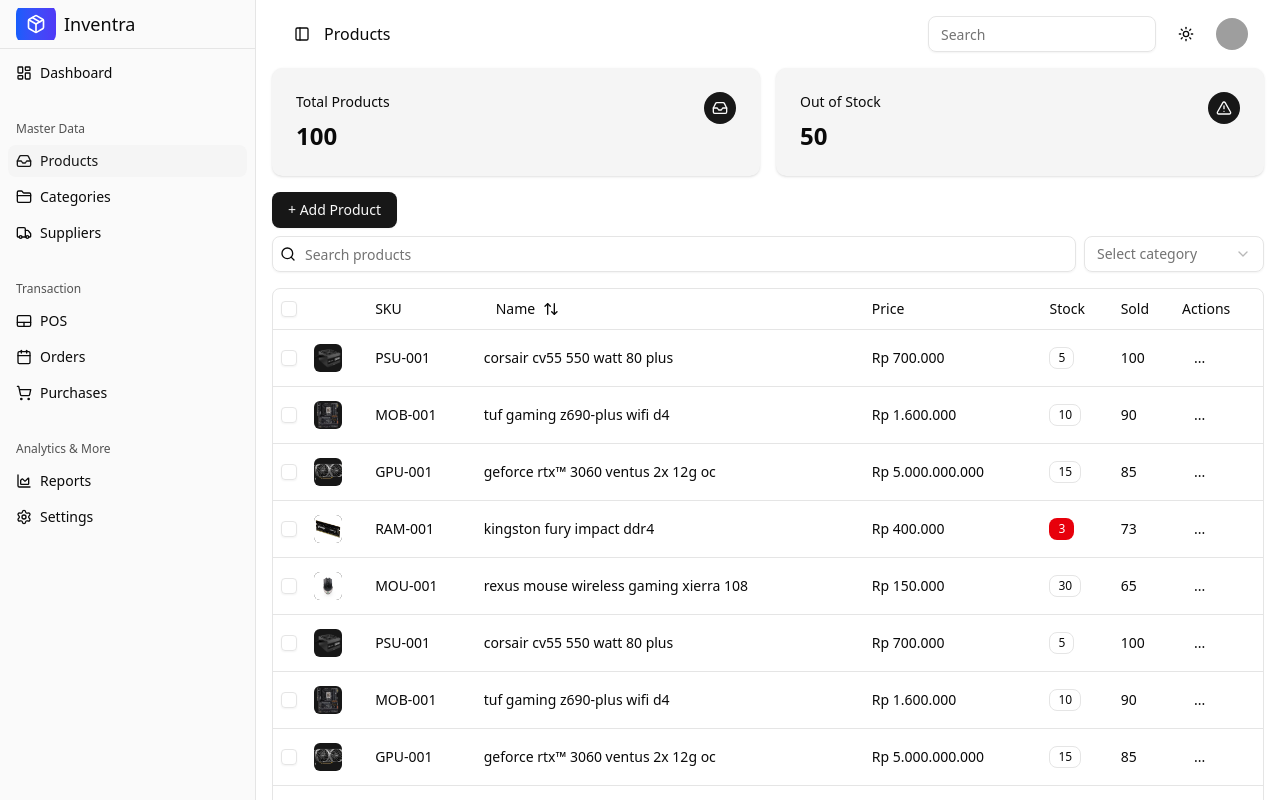
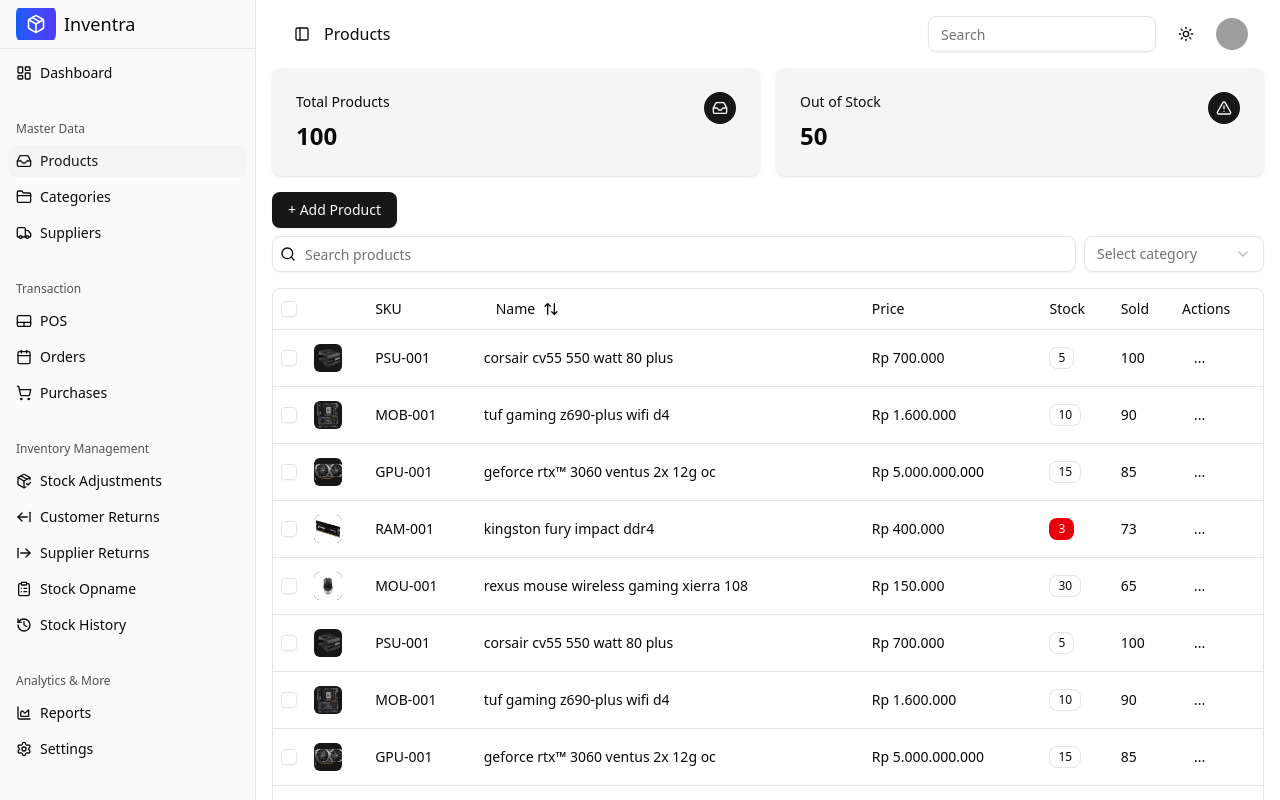
Before and after one commit to fikriwafiuddin/Inventra, a Next.js app in the folder frontend/: page /products in a window 1280 px wide. Shown: the top 800 px of the page. Built offline with nearby package versions, Linux system fonts and the light colour scheme; grey boxes are pictures that could not be loaded.

Commit message:
feat: add new nav links

```diff
--- a/frontend/src/components/AppSidebar.jsx
+++ b/frontend/src/components/AppSidebar.jsx
@@ -11,6 +11,11 @@ import {
   TruckIcon,
   TouchpadIcon,
   PackageIcon,
+  HistoryIcon,
+  ClipboardListIcon,
+  ArrowRightFromLineIcon,
+  ArrowLeftFromLineIcon,
+  PackageCheckIcon,
 } from "lucide-react"
 
 import {
@@ -55,6 +60,29 @@ const navLinks = [
       { title: "POS", url: "/pos", icon: TouchpadIcon },
       { title: "Orders", url: "/orders", icon: Calendar },
       { title: "Purchases", url: "/purchases", icon: ShoppingCartIcon },
+    ],
+  },
+  ,
+  {
+    label: "Inventory Management",
+    items: [
+      {
+        title: "Stock Adjustments",
+        url: "/stock-adjustments",
+        icon: PackageCheckIcon,
+      },
+      {
+        title: "Customer Returns",
+        url: "/customer-returns",
+        icon: ArrowLeftFromLineIcon,
+      },
+      {
+        title: "Supplier Returns",
+        url: "/supplier-returns",
+        icon: ArrowRightFromLineIcon,
+      },
+      { title: "Stock Opname", url: "/stock-opname", icon: ClipboardListIcon },
+      { title: "Stock History", url: "/stock-history", icon: HistoryIcon },
     ],
   },
   {
```
